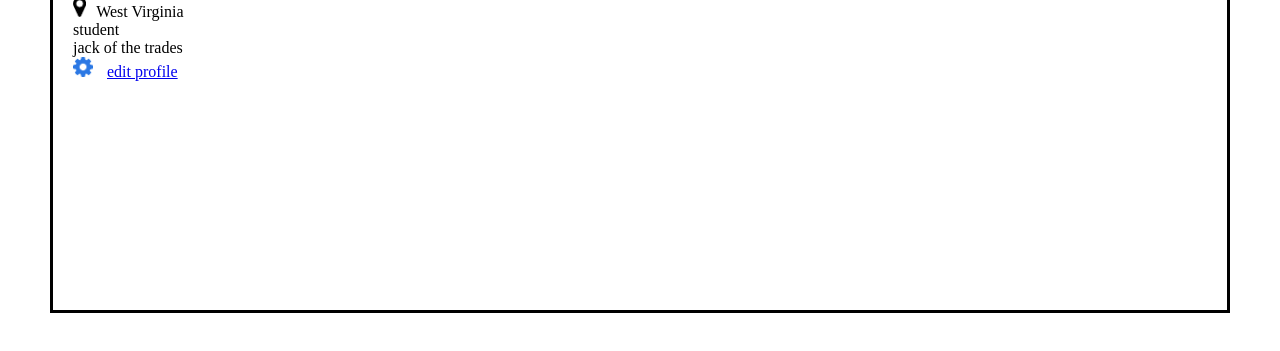
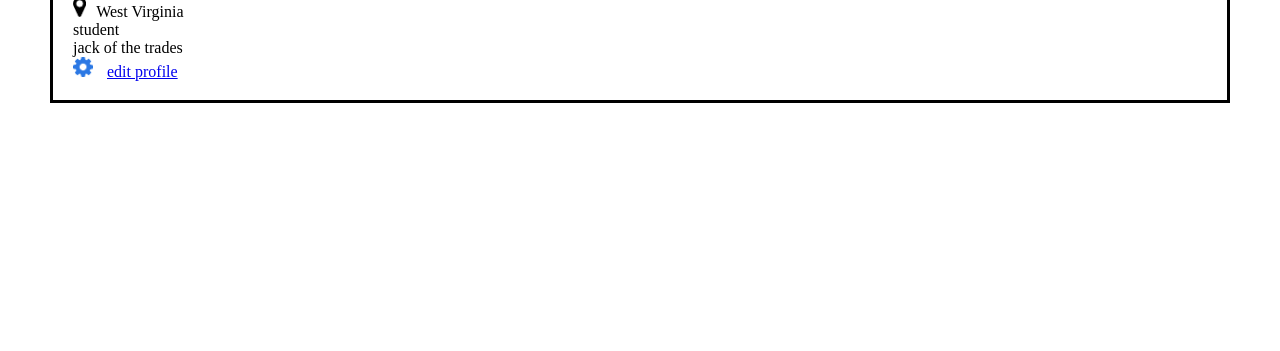
Before and after one commit to GabrielLee252/userCard, a plain HTML site: page index.html in a window 1280 px wide. Shown: the part 243-594 px from the top of the page. Drawn offline with Linux system fonts and the light colour scheme.

Commit message:
made it shorter

```diff
--- a/style.css
+++ b/style.css
@@ -23,7 +23,7 @@
 .card{
     border: solid black;
     margin: 50px;
-    height: 500px
+    height: 290px
 }
 
 .pin{
```
